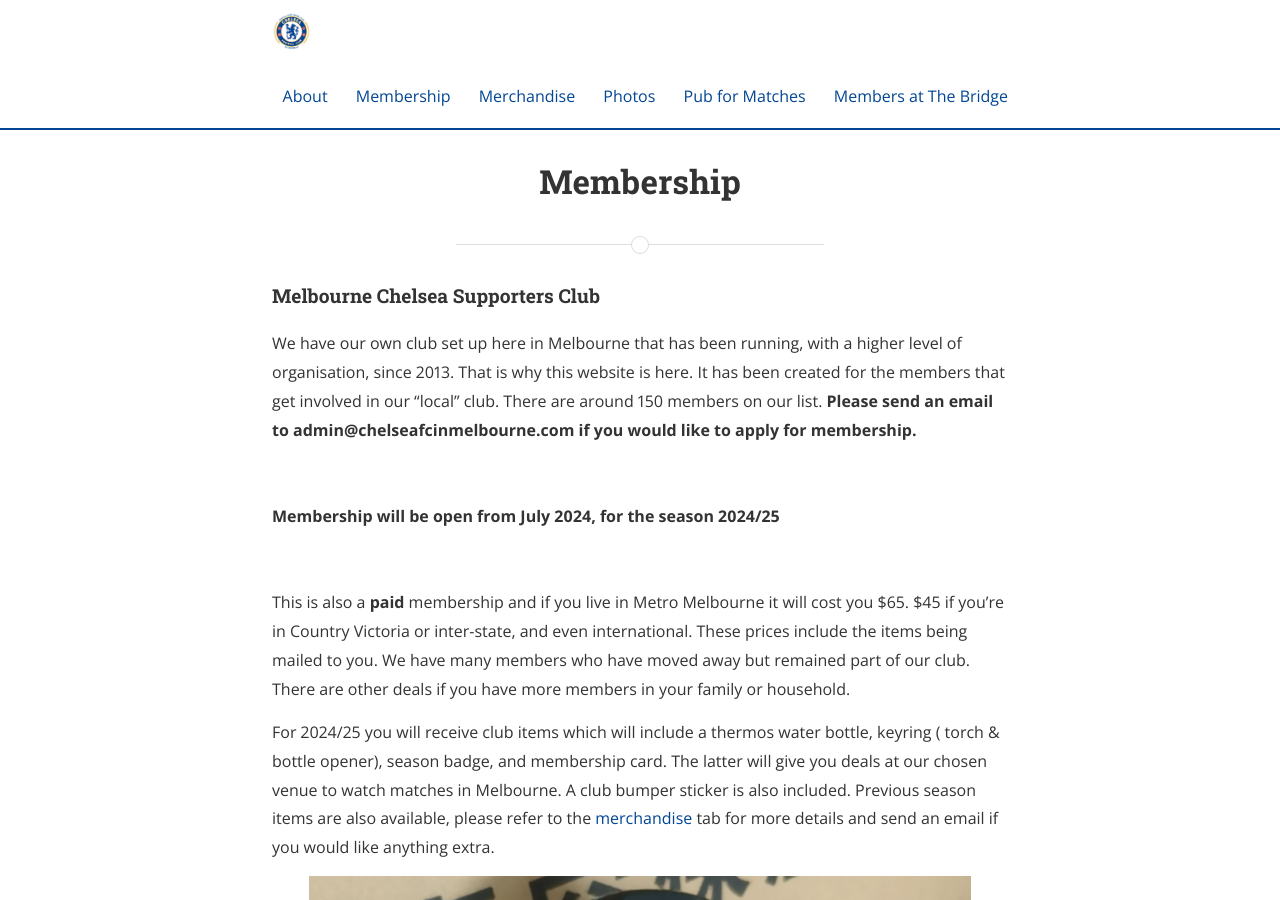
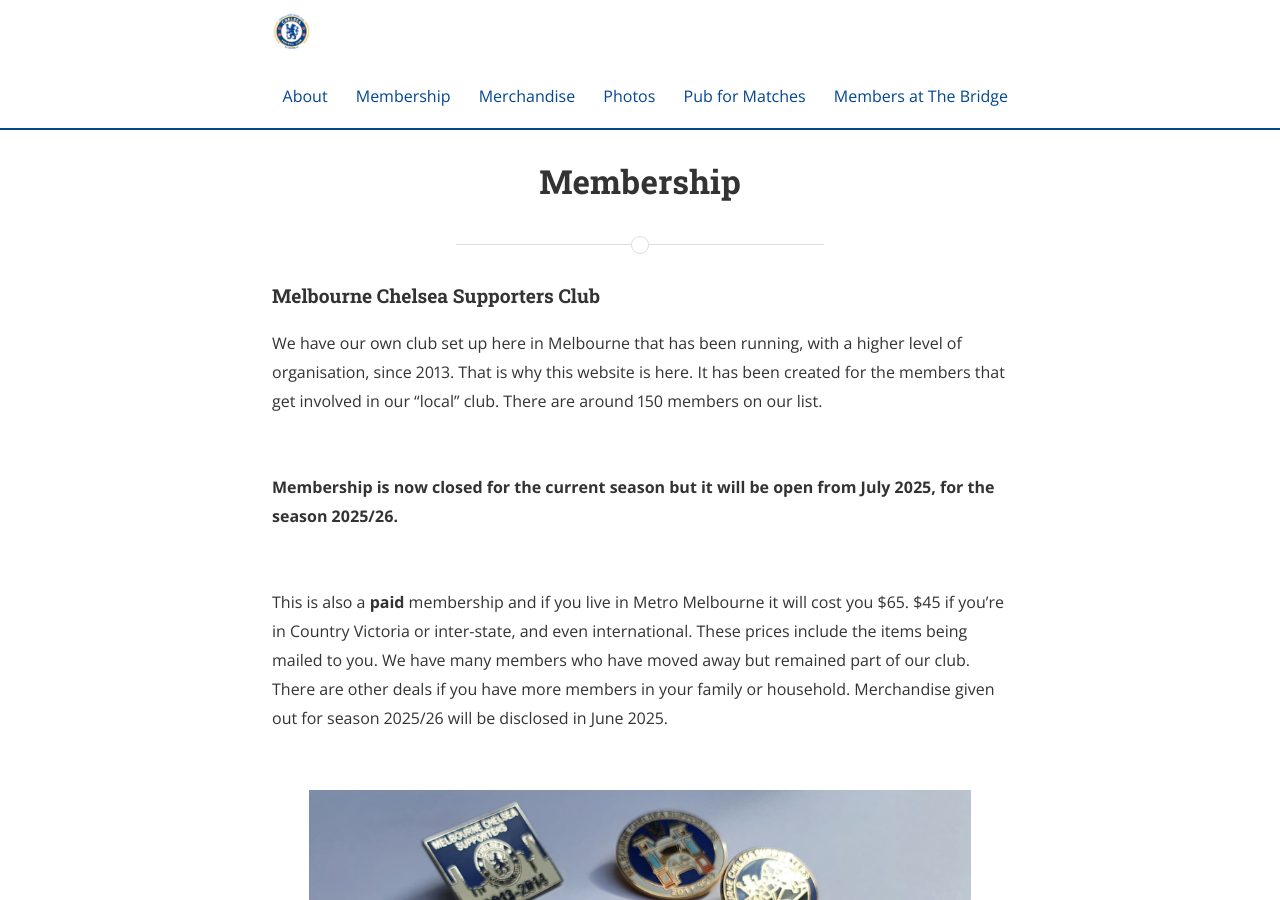
Before and after one commit to Foxh0und/MCSC, a Jekyll site: the page built from membership.md, in a window 1280 px wide and 900 px high. Built offline with Jekyll 4.4.1, drawn with Linux system fonts in a browser that asks for light colours; nearby versions of some CDN libraries.

Commit message:
Update membership.md

```diff
--- a/membership.md
+++ b/membership.md
@@ -5,31 +5,16 @@
 ---
 
 #### Melbourne Chelsea Supporters Club
-We have our own club set up here in Melbourne that has been running, with a higher level of organisation, since 2013. That is why this website is here. It has been created for the members that get involved in our “local” club. There are around 150 members on our list.  **Please send an email to admin@chelseafcinmelbourne.com if you would like to apply for membership.**
+We have our own club set up here in Melbourne that has been running, with a higher level of organisation, since 2013. That is why this website is here. It has been created for the members that get involved in our “local” club. There are around 150 members on our list.
 
 <br>
 
-**Membership will be open from July 2024, for the season 2024/25**
+**Membership is now closed for the current season but it will be open from July 2025, for the season 2025/26.**
 
 <br>
 
 This is also a **paid** membership and if you live in Metro Melbourne it will cost you $65. $45 if you’re in Country Victoria or inter-state, and even international. These prices include the items being mailed to you.
-We have many members who have moved away but remained part of our club. There are other deals if you have more members in your family or household.
-
-For 2024/25 you will receive club items which will include a thermos water bottle, keyring ( torch & bottle opener), season badge, and membership card. The latter will give you deals at our chosen venue to watch matches in Melbourne. A club bumper sticker is also included. Previous season items are also available, please refer to the
-[merchandise](https://www.chelseafcinmelbourne.com/Merchandise/) tab for more details and send an email if you would like anything extra.
-
-
-![2024Bottle.jpg](/assets/2024Bottle.jpg)
-
-<br>
-
-![2024Flashlight.jpg](/assets/2024Flashlight.jpg)
-
-
-<br>
-
-![2024card.jpg](/assets/2024card.jpeg)
+We have many members who have moved away but remained part of our club. There are other deals if you have more members in your family or household. Merchandise given out for season 2025/26 will be disclosed in June 2025.
 
 
 <br>
```
